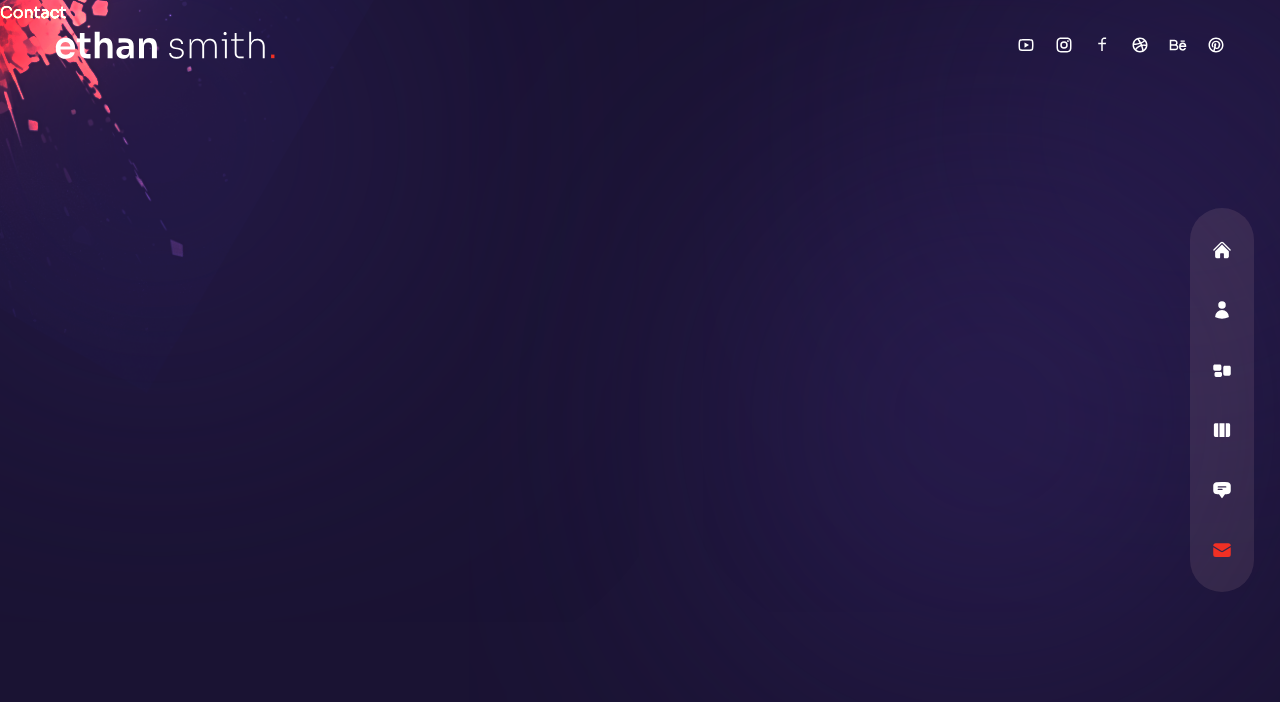
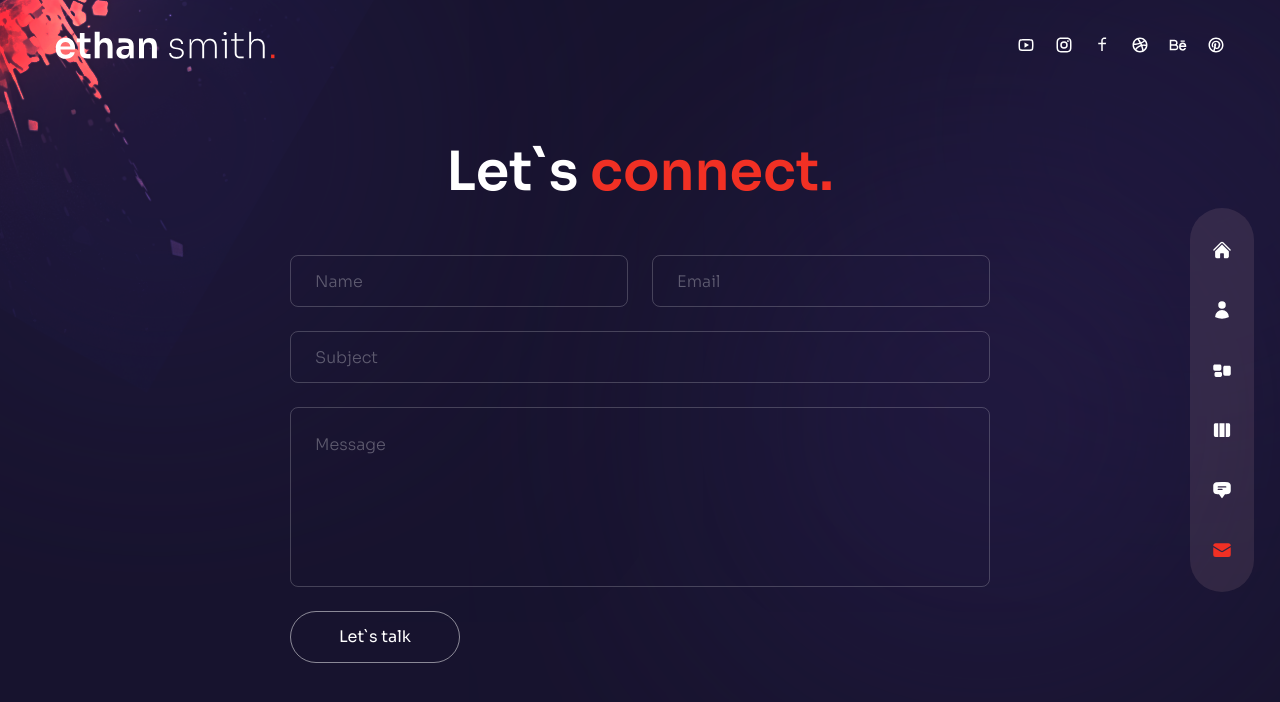
Before and after one commit to 2KovBar/Porfolio, a Next.js app: page /contact in a window 1280 px wide. Shown: the top 702 px of the page. Built offline with nearby package versions, Linux system fonts and the light colour scheme.

Commit message:
finished contact

```diff
--- a/pages/contact/index.js
+++ b/pages/contact/index.js
@@ -1,5 +1,59 @@
+//components
+import Circles from "/components/Circles";
+//icons
+import { BsArrowRight } from "react-icons/bs";
+//framer
+import { motion } from "framer-motion";
+import { fadeIn } from "../../variants";
+
 const Contact = () => {
-  return <div>Contact</div>;
+  return (
+    <div className="h-full bg-primary/30">
+      <div className="container mx-auto py-32 text-center xl:text-left flex items-center justify-center h-full">
+        {/* text & form */}
+        <div className="flex flex-col w-full max-w-[700px]">
+          {/* text */}
+          <motion.h2
+            variants={fadeIn("up", 0.2)}
+            initial="hidden"
+            animate="show"
+            exit="hidden"
+            className="h2 text-center mb-12"
+          >
+            Let`s <span className="text-accent"> connect.</span>
+          </motion.h2>
+          {/* form */}
+          <motion.form
+            variants={fadeIn("down", 0.2)}
+            initial="hidden"
+            animate="show"
+            exit="hidden"
+            action=""
+            className="flex-1 flex flex-col gap-6 w-full mx-auto"
+          >
+            <div className="flex gap-x-6 w-full">
+              <input type="text" placeholder="name" className="input" />
+              <input type="text" placeholder="email" className="input" />
+            </div>
+            <input type="text" placeholder="subject" className="input" />
+            <textarea placeholder="message" className="textarea"></textarea>
+            <button
+              className="btn rounded-full border border-white/50 max-w-[170px] px-8 transition-all
+            duration-300 flex items-center justify-center overflow-hidden hover:border-accent group"
+            >
+              <span className="group-hover:-translate-y-[120%] group-hover:opacity-0 transition-all duration-500">
+                Let`s talk
+              </span>
+              <BsArrowRight
+                className="-translate-y-[120%] opacity-0 group-hover:flex group-hover:-translate-y-0
+               group-hover:opacity-100 transition-all duration-300 absolute text-[22px]"
+              />
+            </button>
+          </motion.form>
+        </div>
+      </div>
+    </div>
+  );
 };
 
 export default Contact;
```
